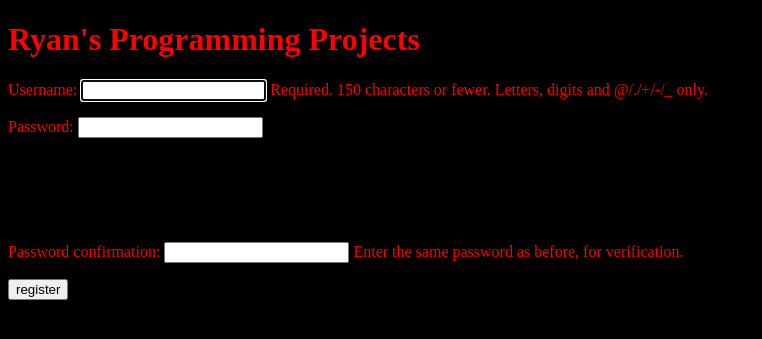
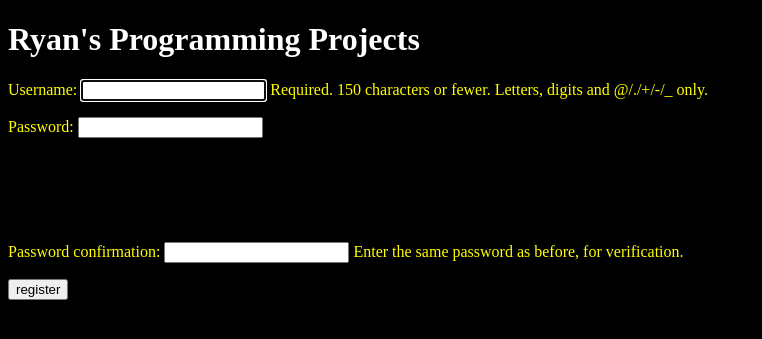
Before and after one commit to ralamo33/mysite, a Django app: page /register/ in a window 1280 px wide. Shown: the top 339 px of the page, without its empty margins (0-762 px from the left). Run offline with Django 3.2, Linux system fonts and the light colour scheme.

Commit message:
Sytle file works properly.

```diff
--- a/assets/styles.css
+++ b/assets/style.css
@@ -2,8 +2,8 @@ body {
   background-color: black;
 }
 h1 {
-  color: red;
+  color: white;
 }
 p {
-  color: red;
+  color: yellow;
 }
--- a/main/Templates/main/header.html
+++ b/main/Templates/main/header.html
@@ -1,8 +1,8 @@
+<!DOCTYPE html>
 {% load static %}
-<!DOCTYPE html>
 <html lang="en">
     <head>
-        <link rel="stylesheet" href="{% static 'styles.css' %}" type="text/css">
+        <link rel="stylesheet" href="{% static 'style.css' %}" type="text/css">
     </head>
    <body>
     <header role = "banner">
```
